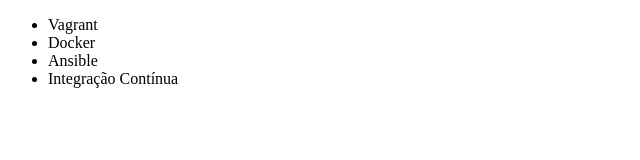
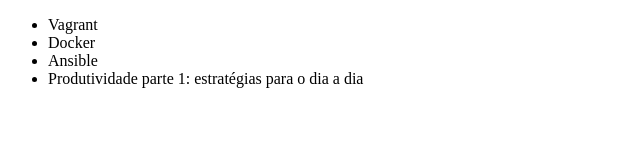
Before and after one commit to pneri/aula-git, a plain HTML site: page index.html in a window 1280 px wide. Shown: the whole page, without its empty margins (0-640 px from the left). Drawn offline with Linux system fonts and the light colour scheme.

Commit message:
Renomeando curso de Integração Contínua

```diff
--- a/index.html
+++ b/index.html
@@ -9,7 +9,7 @@
         <li>Vagrant</li>
         <li>Docker</li>
         <li>Ansible</li>
-        <li>Integração Contínua</li>
+        <li>Produtividade parte 1: estratégias para o dia a dia</li>
     </ul>
 </body>
 </html>
```
